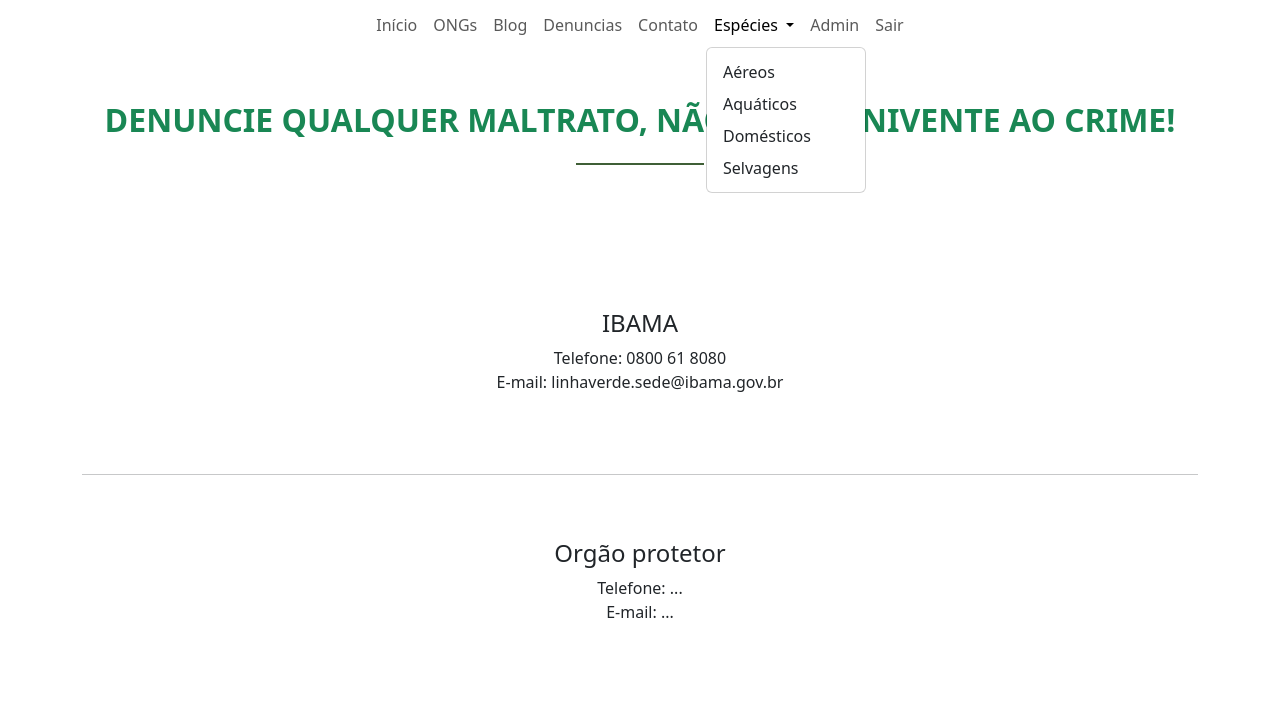
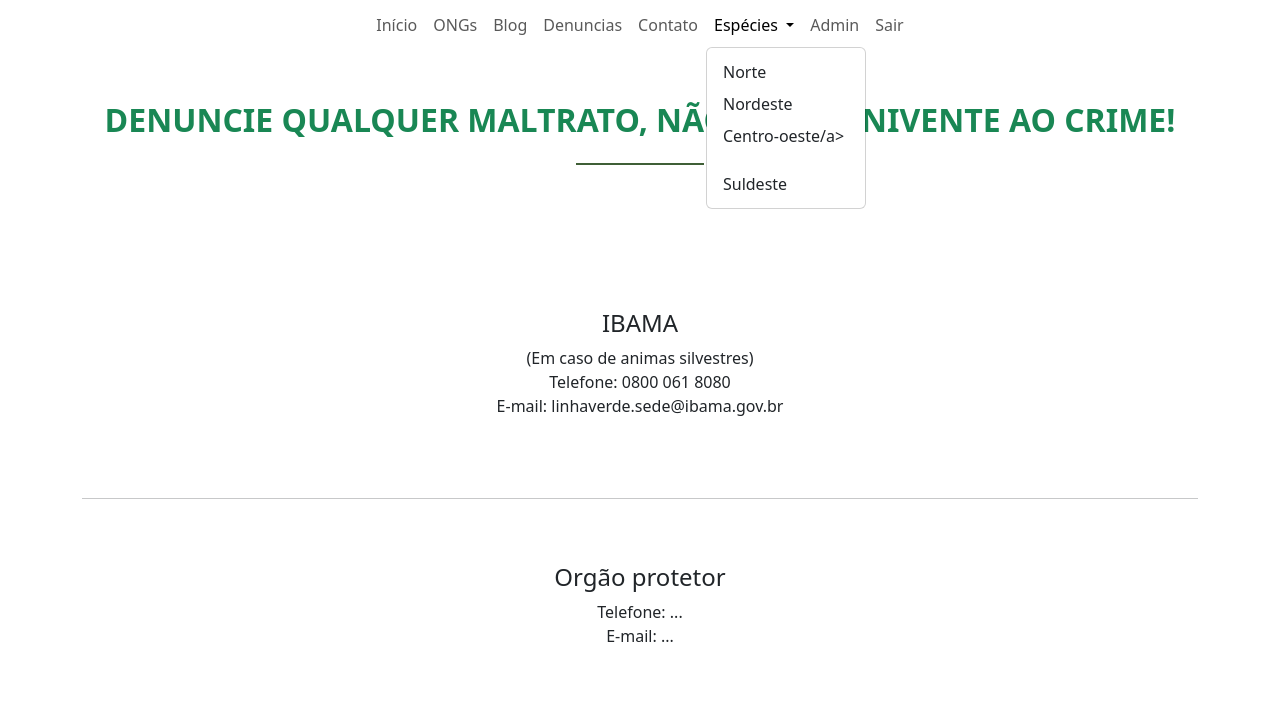
Before and after one commit to juliaax3/bioline02, a plain HTML site: page denuncias.html in a window 1280 px wide. Both pictures are taken after a click on the button "Espécies". Shown: the part 83-800 px from the top of the page. Drawn offline with nearby package versions, Linux system fonts and the light colour scheme; no server answers.

Commit message:
Update denuncias.html

```diff
--- a/denuncias.html
+++ b/denuncias.html
@@ -65,10 +65,10 @@
               Espécies
             </a>
             <ul class="dropdown-menu">
-              <li><a class="dropdown-item" href="#">Aéreos</a></li>
-              <li><a class="dropdown-item" href="#">Aquáticos</a></li>
-              <li><a class="dropdown-item" href="#">Domésticos</a></li>
-              <li><a class="dropdown-item" href="#">Selvagens</a></li>
+              <li><a class="dropdown-item" href="#">Norte</a></li>
+              <li><a class="dropdown-item" href="#">Nordeste</a></li>
+              <li><a class="dropdown-item" href="#">Centro-oeste/a></li>
+              <li><a class="dropdown-item" href="#">Suldeste</a></li>
             </ul>
           </li>
           <li class="nav-item link-admin">
@@ -95,7 +95,8 @@
     <div class="col-12 py-5">
       <h4 class="text-center">IBAMA</h4>
       <p class="text-center">
-        Telefone: 0800 61 8080 </br>
+        (Em caso de animas silvestres)</br>
+        Telefone: 0800 061 8080</br>
         E-mail: linhaverde.sede@ibama.gov.br
       </p>
     </div>
```
